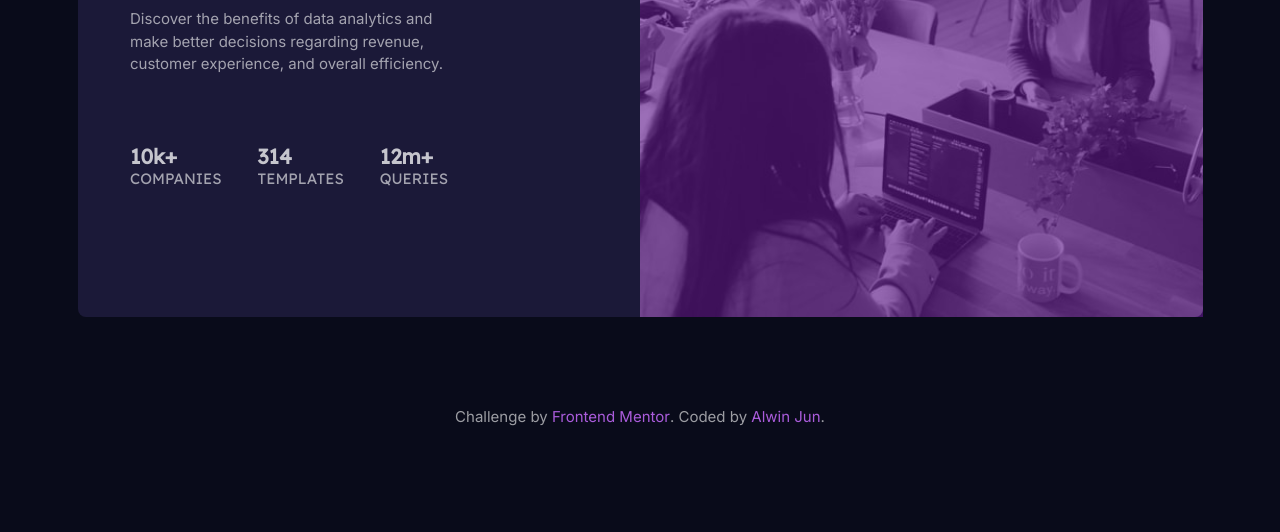
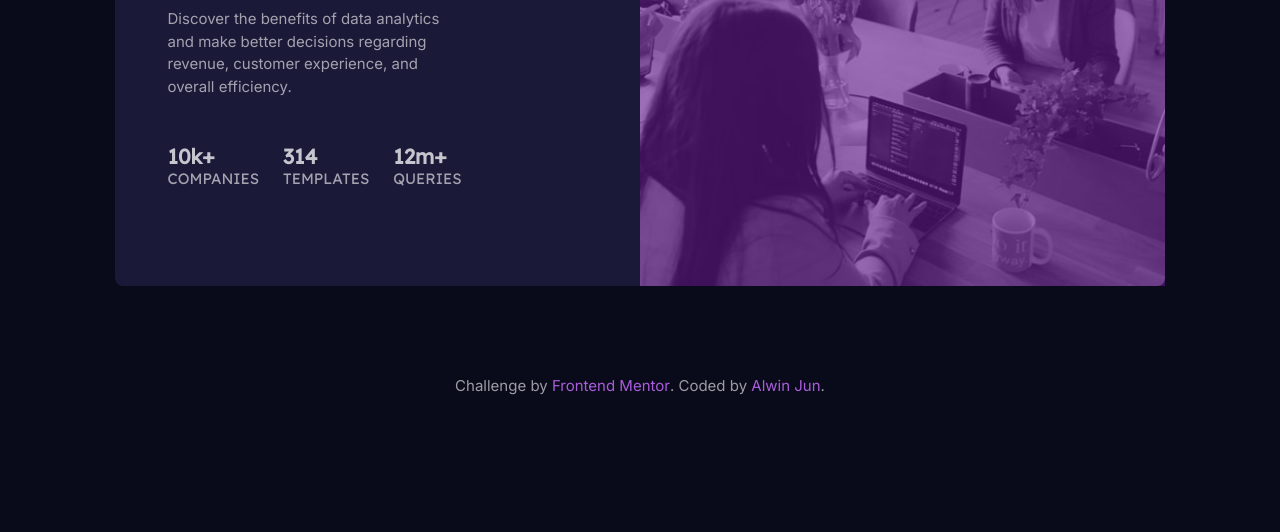
Before and after one commit to AlwinJun/stats-preview-card-component, a plain HTML site: page index.html in a window 1280 px wide. Shown: the part 268-800 px from the top of the page. Drawn offline with Linux system fonts and the light colour scheme.

Commit message:
Update desktop layout

```diff
--- a/css/style.css
+++ b/css/style.css
@@ -69,7 +69,7 @@ p {
   margin: 6em auto;
   border-radius: 8px;
   background-color: var(--bg-clr-card);
-  max-width: 75em;
+  max-width: 70em;
 }
 
 .content-img {
@@ -114,6 +114,8 @@ p {
   gap: 1.5em;
 }
 
+/* =====Desktop and tablet layout===== */
+
 @media (min-width: 40em) {
   .container {
     display: flex;
@@ -140,18 +142,41 @@ p {
   .content-body {
     width: 50%;
     order: 1;
+    text-align: center;
+  }
+
+  .content-body-container {
+    width: 80%;
+    margin: 0;
+    padding: 4em 0 1em 3.5em;
+  }
+
+  /* Breakpoint for tablet size : content-info section */
+
+  .content-body-info {
+    display: flex;
+    flex-direction: row;
+    justify-content: center;
+    flex-wrap: wrap;
+  }
+}
+
+/* For bigger screen */
+
+@media (min-width: 50em) {
+  .content-body {
     text-align: left;
   }
 
   .content-body-container {
     width: 80%;
     margin: 0;
-    padding: 4em 0 0 3.5em;
+    padding: 4em 0 1em 3.5em;
   }
 
   .content-body-container p {
     width: 80%;
-    margin-bottom: 4.5em;
+    margin-bottom: 3em;
   }
 
   .content-body-info {
@@ -159,6 +184,7 @@ p {
     display: flex;
     flex-direction: row;
     justify-content: space-between;
+    flex-wrap: nowrap;
   }
 }
 
```
